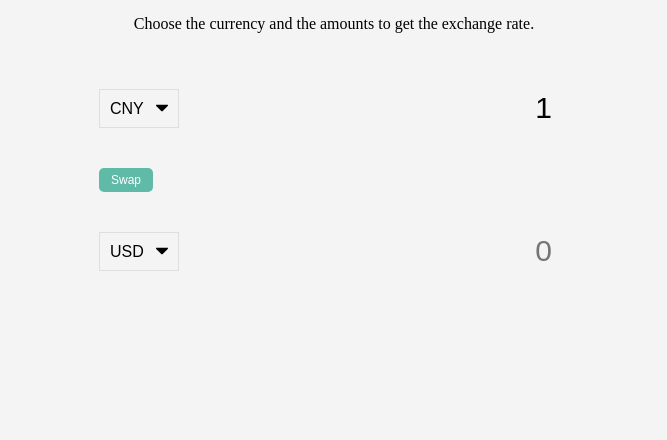
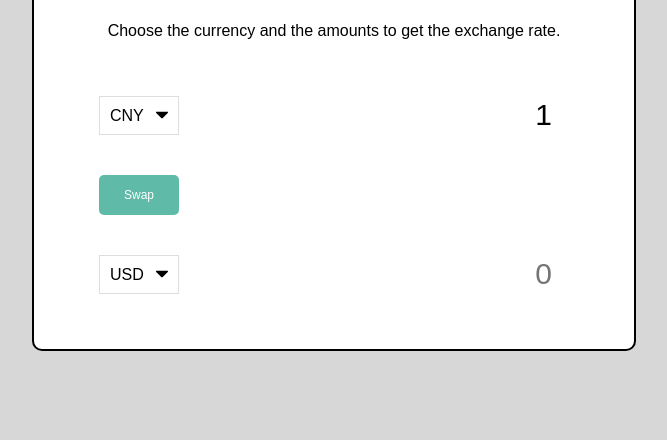
Before and after one commit to northross/exchange-rate-calculator, a website: page exchange-rate-calculator/index.html in a window 1280 px wide. Shown: the part 360-800 px from the top of the page, without its empty margins (306-973 px from the left). Drawn offline with Linux system fonts and the light colour scheme; no server answers.

Commit message:
outer-box and font added

```diff
--- a/exchange-rate-calculator/index.html
+++ b/exchange-rate-calculator/index.html
@@ -7,6 +7,7 @@
     <title>Exchange Rate Calculator</title>
   </head>
   <body>
+    <div class="outer-box">
       <img src="img/money.png" alt="" class="money-img" />
       <h1>Exchange Rate Calculator</h1>
       <p>Choose the currency and the amounts to get the exchange rate.</p>
@@ -131,6 +132,7 @@
           <input type="number" id="amount-two" placeholder="0" />
         </div>
       </div>
+    </div>
     <script src="script.js"></script>
   </body>
 </html>
--- a/exchange-rate-calculator/style.css
+++ b/exchange-rate-calculator/style.css
@@ -7,7 +7,8 @@
 }
 
 body {
-  background-color: #f4f4f4;
+  font-family: Arial, Helvetica, sans-serif;
+  background-color: #d7d7d7;
   display: flex;
   flex-direction: column;
   align-items: center;
@@ -15,6 +16,17 @@ body {
   height: 100vh;
   margin: 0;
   padding: 20px;
+}
+
+.outer-box {
+  background-color: #fff;
+  display: flex;
+  flex-direction: column;
+  align-items: center;
+  justify-content: center;
+  border: 2px solid #000;
+  border-radius: 10px;
+  padding: 45px 65px 15px 65px;
 }
 
 h1 {
@@ -29,6 +41,8 @@ h1 {
   font-size: 12px;
   padding: 5px 12px;
   border: none;
+  height: 40px;
+  width: 80px;
 }
 
 .money-img {
```
Lines whose indentation alone changed are shown as unchanged.
